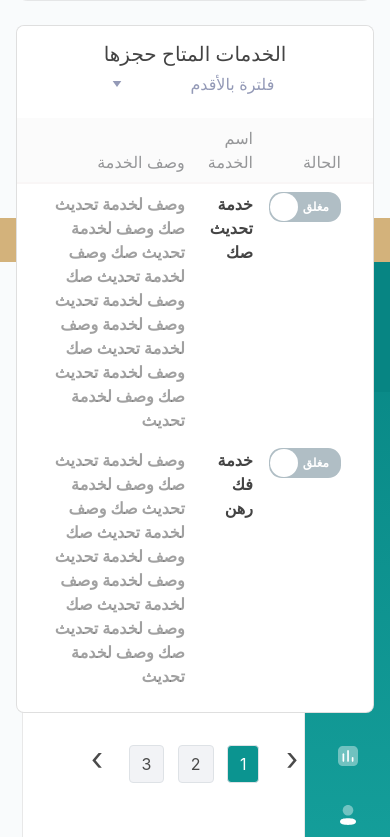
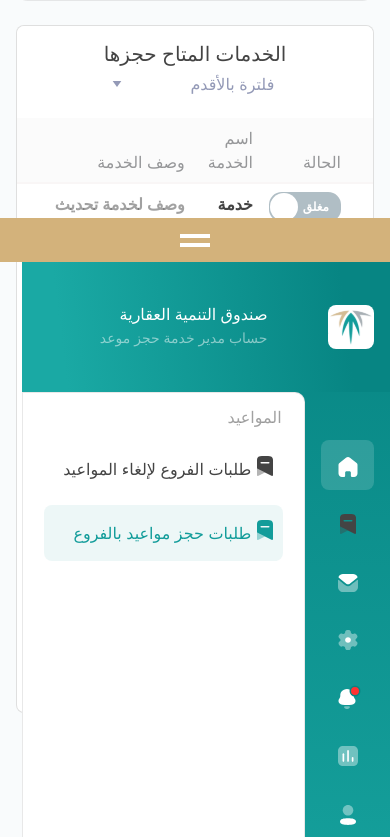
Before and after one commit to Mohamed-Ragab-Tawfieq/REDF-React, a React (Create React App) app: page / in a window 390 px wide. Shown: the part 582-1419 px from the top of the page. Built offline with nearby package versions, Linux system fonts and the light colour scheme.

Commit message:
side menu mobile fixes

```diff
--- a/src/Components/SideMenu/_SideMenu.scss
+++ b/src/Components/SideMenu/_SideMenu.scss
@@ -104,6 +104,10 @@
 
             height: calc(100vh - 131px);
             width: 5.5rem;
+
+            @media (max-width: 767px) {
+                height: calc(100vh - 175px);
+            }
 
             li {
                 position: relative;
@@ -236,6 +240,10 @@
                 height: calc(100vh - 125px);
             }
 
+            @media (max-width: 767px) {
+                height: calc(100vh - 175px);
+            }
+
             &::after {
                 content: "";
                 position: absolute;
@@ -305,6 +313,7 @@
         @media (max-width: 767px) {
             position: fixed;
             bottom: -100%;
+            z-index: 15;
             transition: all 0.3s ease-in-out;
         }
 
--- a/src/assets/scss/_global.scss
+++ b/src/assets/scss/_global.scss
@@ -91,6 +91,10 @@
     justify-content: center;
     padding-block: 2rem;
 
+    @media (max-width: 767px) {
+        padding-block: 2rem 3rem;
+    }
+
     .page-item {
         & + .page-item {
             margin-inline-start: 0.9rem;
```
Also changed, not shown: 1 other file (tests, documents, lock files or other folders).
